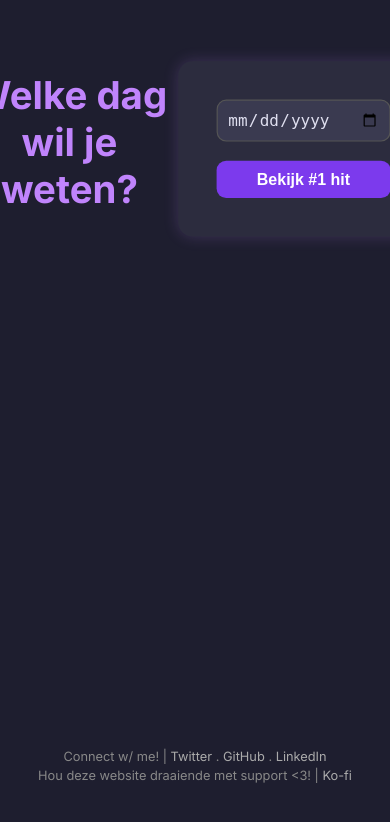
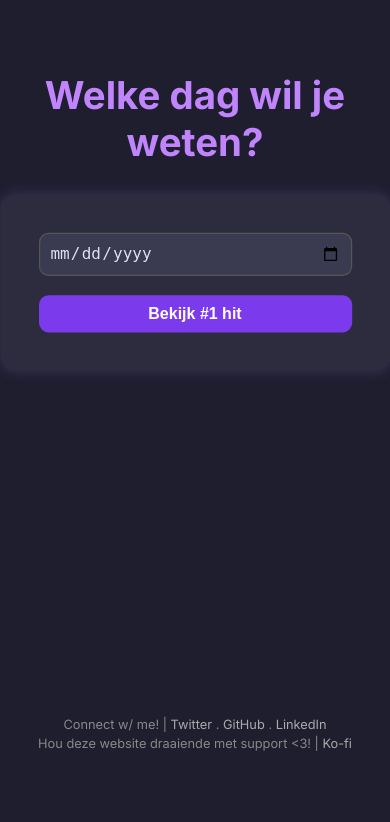
Before and after one commit to bdbrwr/geboortedaghit, a Flask app: page / in a window 390 px wide. Shown: the top 822 px of the page. Run offline with Flask 3, Linux system fonts and the light colour scheme.

Commit message:
More mobile formatting

```diff
--- a/app/static/css/style.css
+++ b/app/static/css/style.css
@@ -171,7 +171,8 @@ p {
     transform-origin: top center;
     width: 100%;
     display: flex;
-    justify-content: center;
+    flex-direction: column;
+    align-items: center;
   }
 
   .zoom-wrapper > * {
@@ -180,9 +181,22 @@ p {
     box-sizing: border-box;
   }
 
+  /* Unscale only this embed */
+  .no-zoom {
+    transform: scale(0.833); /* reverse of 1.2 */
+    transform-origin: top center;
+    width: 100%;
+  }
+
+  /* Make sure text doesn't spill off screen */
   h1, h2, p, form {
     max-width: 100%;
     word-wrap: break-word;
     overflow-wrap: break-word;
   }
+
+  /* Lift the footer slightly to avoid bottom scroll */
+  .site-footer {
+    padding-bottom: 3rem;
+  }
 }
```
